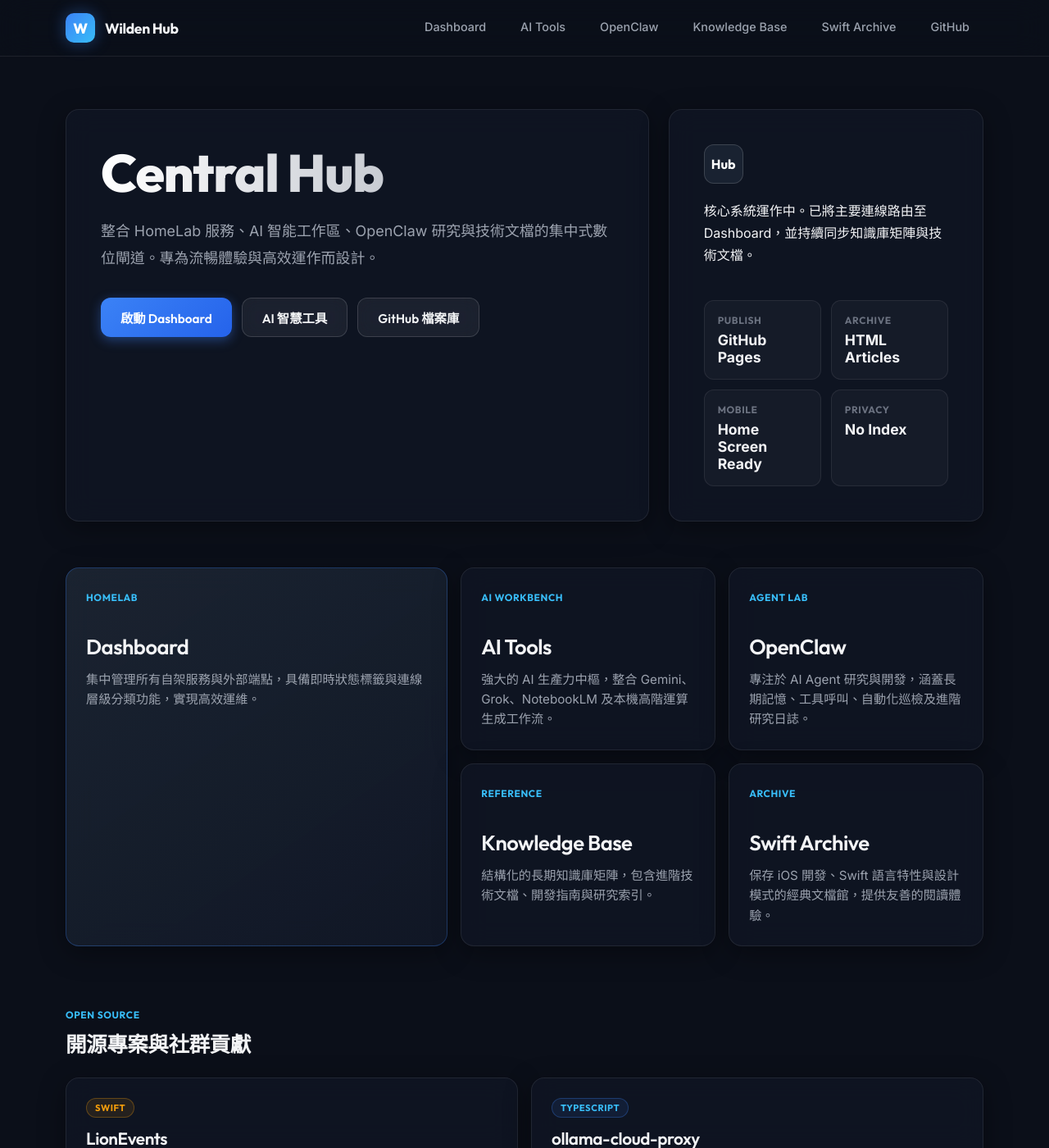
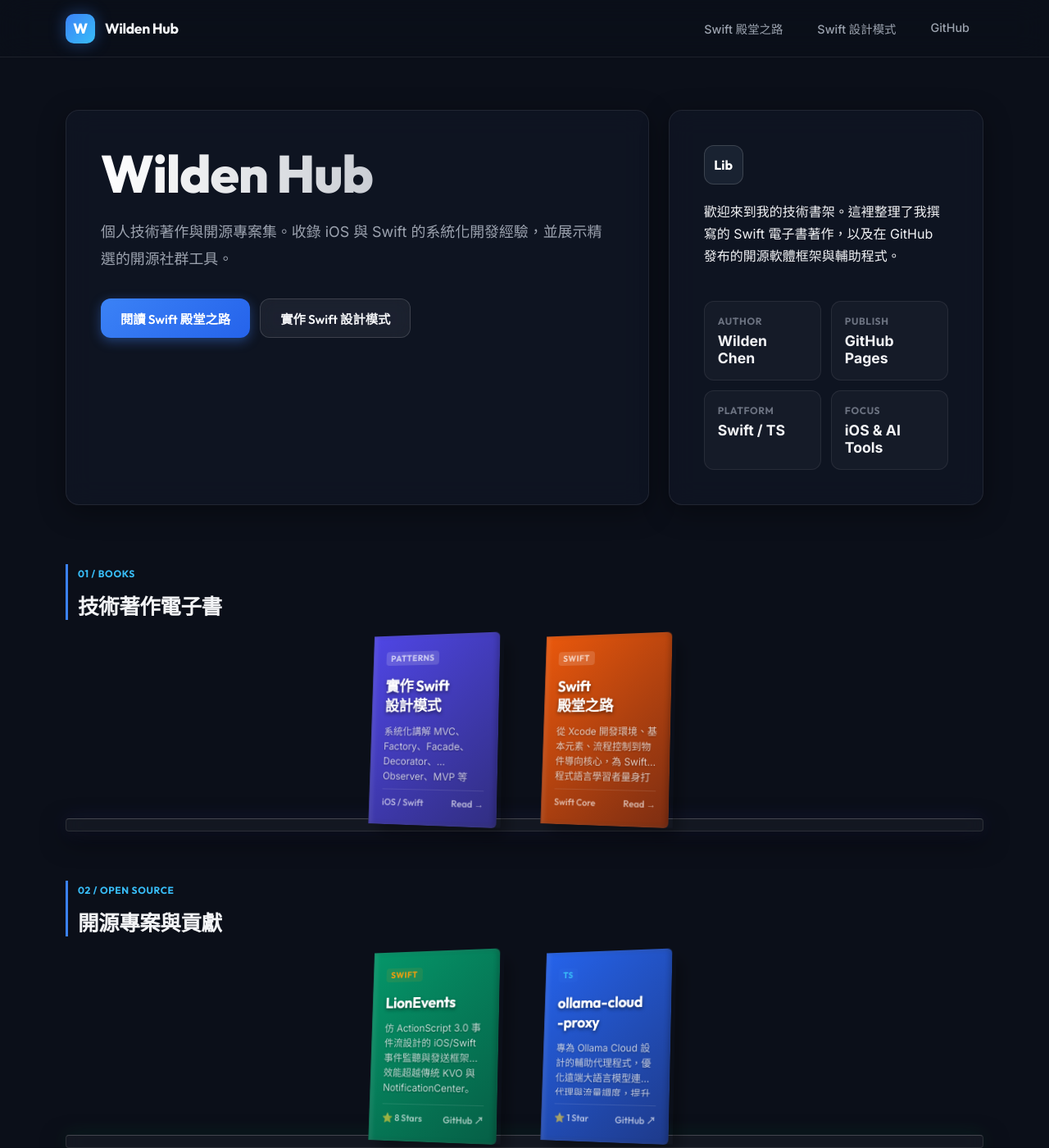
Before and after one commit to WildenChen/WildenChen.github.io, a Jekyll site: the page index.html, which Jekyll copies as it is, in a window 1280 px wide and 1400 px high. Shown: the whole window at 82% size. Built offline with Jekyll 4.4.1, drawn with Linux system fonts in a browser that asks for light colours; some of the changed text lies outside the part shown.

Commit message:
feat: restructure site into a responsive 3D digital bookshelf

```diff
--- a/_config.yml
+++ b/_config.yml
@@ -20,7 +20,7 @@ defaults:
       path: "chapter*"
     values:
       layout: legacy_article
-      article_section: Swift Archive
+      article_section: Swift 殿堂之路
       robots: noindex,nofollow
   - scope:
       path: "ios-design-patterns"
--- a/_layouts/legacy_article.html
+++ b/_layouts/legacy_article.html
@@ -3,7 +3,7 @@ layout: default
 ---
 <main class="portal-shell article-shell">
   <aside class="article-toc" aria-label="Swift archive navigation">
-    <p class="card-index">Swift Archive</p>
+    <p class="card-index">Swift 殿堂之路</p>
     <a href="{{ '/swift.html' | relative_url }}">關於 Swift 程式語言開發</a>
     <a href="{{ '/SUMMARY.html' | relative_url }}">完整目錄</a>
     <a href="{{ '/chapter1/README.html' | relative_url }}">第一章 開發環境</a>
@@ -21,7 +21,7 @@ layout: default
   <article class="article-card">
     <div class="article-meta">
       <span>{{ page.article_section | default: 'Legacy Article' }}</span>
-      <a href="{{ '/legacy/' | relative_url }}">回到 Swift Archive</a>
+      <a href="{{ '/legacy/' | relative_url }}">回到 Swift 殿堂之路</a>
     </div>
     {{ content }}
   </article>
--- a/assets/css/portal.css
+++ b/assets/css/portal.css
@@ -840,112 +840,215 @@ h3 {
 }
 
 
-/* Open Source section styles */
-.open-source-section {
-  padding: 24px 0 48px;
+/* ==========================================================================
+   Cyber Bookshelf styles
+   ========================================================================== */
+:root {
+  /* Default Book Sizes (Desktop / iPad) */
+  --book-w: 160px;
+  --book-h: 230px;
+  --spine-w: 20px;
 }
 
-.open-source-section h2 {
-  margin-bottom: 24px;
+.bookshelf-container {
+  display: flex;
+  flex-direction: column;
+  gap: 60px;
+  padding: 40px 0 80px;
 }
 
-.project-grid {
-  display: grid;
-  grid-template-columns: repeat(2, minmax(0, 1fr));
-  gap: 16px;
+.shelf-row {
+  display: flex;
+  flex-direction: column;
+  gap: 20px;
 }
 
-.project-card {
+.shelf-header {
+  border-left: 3px solid var(--accent);
+  padding-left: 12px;
+}
+
+.shelf-header h2 {
+  margin: 4px 0 0;
+  font-size: 1.6rem;
+  color: var(--text);
+}
+
+.shelf-books-wrapper {
+  position: relative;
+  width: 100%;
   display: flex;
   flex-direction: column;
-  min-height: 180px;
-  padding: 24px;
-  text-decoration: none;
-  border: 1px solid var(--line);
-  border-radius: 16px;
-  background: var(--surface);
-  backdrop-filter: blur(16px);
-  -webkit-backdrop-filter: blur(16px);
-  box-shadow: var(--shadow);
-  transition: transform 0.3s cubic-bezier(0.4, 0, 0.2, 1),
-              border-color 0.3s ease,
-              box-shadow 0.3s ease,
-              background 0.3s ease;
-  position: relative;
-  overflow: hidden;
+  align-items: center;
 }
 
-.project-card:hover {
-  border-color: rgba(255, 255, 255, 0.2);
-  background: var(--surface-hover);
-  transform: translateY(-4px);
-  box-shadow: 0 12px 40px rgba(0, 0, 0, 0.5), 0 0 20px rgba(59, 130, 246, 0.1);
+.shelf-books {
+  display: flex;
+  justify-content: center;
+  align-items: flex-end;
+  gap: 50px;
+  width: 100%;
+  padding: 0 40px;
+  perspective: 1000px;
+  z-index: 2;
 }
 
-.project-card::before {
-  content: "";
+.shelf-base {
+  width: 100%;
+  height: 16px;
+  background: rgba(255, 255, 255, 0.04);
+  backdrop-filter: blur(12px);
+  -webkit-backdrop-filter: blur(12px);
+  border: 1px solid rgba(255, 255, 255, 0.1);
+  border-top: 1px solid rgba(255, 255, 255, 0.2);
+  border-radius: 4px;
+  box-shadow:
+    0 10px 30px rgba(0, 0, 0, 0.6),
+    0 0 20px rgba(59, 130, 246, 0.1),
+    inset 0 1px 0 rgba(255, 255, 255, 0.2);
+  margin-top: -8px;
+  z-index: 1;
+}
+
+/* 3D Book Styles */
+.book-wrapper {
+  display: block;
+  text-decoration: none;
+  perspective: 1000px;
+}
+
+.book-card {
+  position: relative;
+  width: var(--book-w);
+  height: var(--book-h);
+  transform-style: preserve-3d;
+  transform: rotateY(-18deg) rotateX(5deg);
+  transition: transform 0.5s cubic-bezier(0.25, 0.8, 0.25, 1), box-shadow 0.5s ease;
+  box-shadow: 5px 10px 20px rgba(0, 0, 0, 0.4);
+}
+
+.book-wrapper:hover .book-card,
+.book-wrapper:focus-visible .book-card {
+  transform: rotateY(-30deg) rotateX(8deg) translateY(-20px) translateZ(20px);
+  box-shadow: 20px 25px 40px rgba(0, 0, 0, 0.6), 0 0 25px rgba(59, 130, 246, 0.2);
+  outline: none;
+}
+
+/* Spine styling */
+.book-spine {
+  position: absolute;
+  top: 0;
+  left: 0;
+  width: var(--spine-w);
+  height: 100%;
+  background: var(--spine-bg, #1e3a8a);
+  transform: rotateY(-90deg);
+  transform-origin: left;
+  border-radius: 2px 0 0 2px;
+  box-shadow:
+    inset 1px 0 0 rgba(255, 255, 255, 0.1),
+    inset -2px 0 5px rgba(0, 0, 0, 0.4);
+}
+
+/* Book Cover (Front) */
+.book-front {
   position: absolute;
   top: 0;
   left: 0;
   width: 100%;
-  height: 2px;
-  background: linear-gradient(90deg, transparent, rgba(255, 255, 255, 0.1), transparent);
-  opacity: 0;
-  transition: opacity 0.3s;
+  height: 100%;
+  background: var(--cover-bg, linear-gradient(135deg, #3b82f6, #1d4ed8));
+  transform: translateZ(var(--spine-w));
+  transform-origin: left;
+  border-radius: 0 6px 6px 0;
+  padding: 20px 16px;
+  display: flex;
+  flex-direction: column;
+  justify-content: space-between;
+  box-shadow:
+    inset 3px 0 6px rgba(255, 255, 255, 0.1),
+    inset -3px 0 6px rgba(0, 0, 0, 0.2);
+  border-left: 1px solid rgba(255, 255, 255, 0.05);
 }
 
-.project-card:hover::before {
-  opacity: 1;
+/* Book content styles */
+.book-header {
+  display: flex;
+  flex-direction: column;
+  gap: 4px;
 }
 
-.project-card h3 {
-  margin: 12px 0 8px;
-  color: var(--text);
-  font-size: 1.3rem;
-}
-
-.project-card p {
-  margin-bottom: 16px;
-  color: var(--muted);
-  font-size: 0.95rem;
-  line-height: 1.6;
-  flex-grow: 1;
-}
-
-.project-meta {
-  display: flex;
-  gap: 16px;
+.book-badge {
+  align-self: flex-start;
   font-family: 'Outfit', sans-serif;
-  font-size: 0.8rem;
-  color: var(--faint);
-  font-weight: 600;
-}
-
-.project-badge {
-  align-self: start;
-  padding: 4px 10px;
-  border: 1px solid transparent;
-  border-radius: 20px;
-  font-family: 'Outfit', sans-serif;
-  font-size: 0.7rem;
+  font-size: 0.65rem;
   font-weight: 700;
   letter-spacing: 0.05em;
   text-transform: uppercase;
+  color: rgba(255, 255, 255, 0.7);
+  background: rgba(255, 255, 255, 0.15);
+  padding: 2px 6px;
+  border-radius: 4px;
 }
 
-.project-badge.swift {
+.book-badge.swift {
   border-color: rgba(245, 158, 11, 0.3);
   color: var(--warning);
   background: rgba(245, 158, 11, 0.1);
 }
 
-.project-badge.typescript {
+.book-badge.typescript {
   border-color: rgba(59, 130, 246, 0.3);
   color: var(--sky);
   background: rgba(59, 130, 246, 0.1);
 }
 
+.book-front h3 {
+  margin: 10px 0 0;
+  color: #fff;
+  font-size: 1.15rem;
+  line-height: 1.3;
+  font-weight: 700;
+  text-shadow: 0 2px 4px rgba(0, 0, 0, 0.5);
+}
+
+.book-desc {
+  font-size: 0.75rem;
+  line-height: 1.5;
+  color: rgba(255, 255, 255, 0.75);
+  margin: 10px 0 0;
+  overflow: hidden;
+  display: -webkit-box;
+  -webkit-line-clamp: 3;
+  -webkit-box-orient: vertical;
+  text-shadow: 0 1px 2px rgba(0, 0, 0, 0.3);
+  flex-grow: 1;
+}
+
+.book-footer {
+  font-family: 'Outfit', sans-serif;
+  font-size: 0.7rem;
+  font-weight: 600;
+  color: rgba(255, 255, 255, 0.6);
+  display: flex;
+  justify-content: space-between;
+  align-items: center;
+  border-top: 1px solid rgba(255, 255, 255, 0.1);
+  padding-top: 8px;
+  margin-top: 10px;
+}
+
 @media (max-width: 940px) {
+  :root {
+    --book-w: 130px;
+    --book-h: 190px;
+    --spine-w: 18px;
+  }
+
+  .shelf-books {
+    gap: 30px;
+  }
+
   .hero,
   .split-section,
   .article-shell {
@@ -957,8 +1060,7 @@ h3 {
   .directory-grid,
   .chapter-grid,
   .chapter-grid.compact,
-  .quick-grid,
-  .project-grid {
+  .quick-grid {
     grid-template-columns: repeat(2, minmax(0, 1fr));
   }
 
@@ -980,6 +1082,36 @@ h3 {
 }
 
 @media (max-width: 680px) {
+  :root {
+    --book-w: 105px;
+    --book-h: 155px;
+    --spine-w: 15px;
+  }
+
+  .shelf-books {
+    gap: 15px;
+    padding: 0 10px;
+  }
+
+  .book-front {
+    padding: 10px 8px;
+  }
+
+  .book-front h3 {
+    font-size: 0.8rem;
+    margin-top: 4px;
+  }
+
+  .book-desc {
+    display: none; /* Hide description on mobile to keep it neat */
+  }
+
+  .book-footer {
+    font-size: 0.58rem;
+    padding-top: 4px;
+    margin-top: 4px;
+  }
+
   .portal-shell {
     width: min(100% - 24px, var(--max-width));
   }
@@ -1023,8 +1155,7 @@ h3 {
   .quick-grid,
   .assistant-grid,
   .status-strip,
-  .service-grid,
-  .project-grid {
+  .service-grid {
     grid-template-columns: 1fr;
   }
 
--- a/index.html
+++ b/index.html
@@ -13,8 +13,8 @@
   <link rel="apple-touch-icon" sizes="180x180" href="assets/icons/apple-touch-icon.png">
   <link rel="icon" type="image/png" sizes="32x32" href="assets/icons/icon-32.png">
   <link rel="icon" type="image/png" sizes="192x192" href="assets/icons/icon-192.png">
-  <title>Wilden Hub | Homelab, AI, Swift Archive</title>
-  <meta name="description" content="Wilden Hub：HomeLab 服務入口、AI 工作區、OpenClaw 研究與 Swift Archive。">
+  <title>Wilden Hub | Swift 殿堂之路, Swift 設計模式, GitHub</title>
+  <meta name="description" content="Wilden Hub：個人技術著作電子書與開源專案集。收錄實作 Swift 設計模式與 Swift 殿堂之路。">
   <link rel="stylesheet" href="assets/css/portal.css">
 </head>
 <body>
@@ -25,11 +25,8 @@
         <span>Wilden Hub</span>
       </a>
       <nav class="nav-links" aria-label="Primary navigation">
-        <a href="dashboard/">Dashboard</a>
-        <a href="ai-tools/">AI Tools</a>
-        <a href="openclaw/">OpenClaw</a>
-        <a href="knowledge-base/">Knowledge Base</a>
-        <a href="legacy/">Swift Archive</a>
+        <a href="legacy/">Swift 殿堂之路</a>
+        <a href="ios-design-patterns/README.html">Swift 設計模式</a>
         <a href="https://github.com/WildenChen" target="_blank" rel="noopener">GitHub</a>
       </nav>
     </div>
@@ -38,121 +35,125 @@
   <main class="portal-shell">
     <section class="hero" aria-labelledby="hero-title">
       <div class="hero-copy">
-        <h1 id="hero-title">Central Hub</h1>
-        <p class="lede">整合 HomeLab 服務、AI 智能工作區、OpenClaw 研究與技術文檔的集中式數位閘道。專為流暢體驗與高效運作而設計。</p>
+        <h1 id="hero-title">Wilden Hub</h1>
+        <p class="lede">個人技術著作與開源專案集。收錄 iOS 與 Swift 的系統化開發經驗，並展示精選的開源社群工具。</p>
         <div class="hero-actions">
-          <a class="button primary" href="dashboard/">啟動 Dashboard</a>
-          <a class="button" href="ai-tools/">AI 智慧工具</a>
-          <a class="button" href="https://github.com/WildenChen" target="_blank" rel="noopener">GitHub 檔案庫</a>
+          <a class="button primary" href="legacy/">閱讀 Swift 殿堂之路</a>
+          <a class="button" href="ios-design-patterns/README.html">實作 Swift 設計模式</a>
         </div>
       </div>
 
       <aside class="assistant-card" aria-label="Site summary">
-        <div class="assistant-avatar" aria-hidden="true">Hub</div>
-        <p class="assistant-line">核心系統運作中。已將主要連線路由至 Dashboard，並持續同步知識庫矩陣與技術文檔。</p>
+        <div class="assistant-avatar" aria-hidden="true">Lib</div>
+        <p class="assistant-line">歡迎來到我的技術書架。這裡整理了我撰寫的 Swift 電子書著作，以及在 GitHub 發布的開源軟體框架與輔助程式。</p>
         <div class="assistant-grid">
+          <div><span>Author</span><strong>Wilden Chen</strong></div>
           <div><span>Publish</span><strong>GitHub Pages</strong></div>
-          <div><span>Archive</span><strong>HTML Articles</strong></div>
-          <div><span>Mobile</span><strong>Home Screen Ready</strong></div>
-          <div><span>Privacy</span><strong>No Index</strong></div>
+          <div><span>Platform</span><strong>Swift / TS</strong></div>
+          <div><span>Focus</span><strong>iOS & AI Tools</strong></div>
         </div>
       </aside>
     </section>
 
-    <section class="focus-grid" aria-label="Primary routes">
-      <a class="focus-card focus-card-main" href="dashboard/">
-        <span class="card-index">HomeLab</span>
-        <h2>Dashboard</h2>
-        <p>集中管理所有自架服務與外部端點，具備即時狀態標籤與連線層級分類功能，實現高效運維。</p>
-      </a>
-      <a class="focus-card" href="ai-tools/">
-        <span class="card-index">AI Workbench</span>
-        <h2>AI Tools</h2>
-        <p>強大的 AI 生產力中樞，整合 Gemini、Grok、NotebookLM 及本機高階運算生成工作流。</p>
-      </a>
-      <a class="focus-card" href="openclaw/">
-        <span class="card-index">Agent Lab</span>
-        <h2>OpenClaw</h2>
-        <p>專注於 AI Agent 研究與開發，涵蓋長期記憶、工具呼叫、自動化巡檢及進階研究日誌。</p>
-      </a>
-      <a class="focus-card" href="knowledge-base/">
-        <span class="card-index">Reference</span>
-        <h2>Knowledge Base</h2>
-        <p>結構化的長期知識庫矩陣，包含進階技術文檔、開發指南與研究索引。</p>
-      </a>
-      <a class="focus-card" href="legacy/">
-        <span class="card-index">Archive</span>
-        <h2>Swift Archive</h2>
-        <p>保存 iOS 開發、Swift 語言特性與設計模式的經典文檔館，提供友善的閱讀體驗。</p>
-      </a>
-    </section>
-
-    <section class="open-source-section" id="open-source" aria-labelledby="open-source-title">
-      <p class="card-index">Open Source</p>
-      <h2 id="open-source-title">開源專案與社群貢獻</h2>
-      <div class="project-grid">
-        <a class="project-card" href="https://github.com/WildenChen/LionEvents" target="_blank" rel="noopener">
-          <div class="project-badge swift">Swift</div>
-          <h3>LionEvents</h3>
-          <p>仿 ActionScript 3.0 事件流設計的 iOS/Swift 事件監聽與發送框架。效能超越傳統 KVO 與 NotificationCenter，提供高度解耦的元件通訊機制。</p>
-          <div class="project-meta">
-            <span>⭐ 8 Stars</span>
-            <span>🍴 1 Fork</span>
+    <section class="bookshelf-container" aria-label="Digital Bookshelf">
+      <!-- Shelf 1: Technical Books -->
+      <div class="shelf-row">
+        <div class="shelf-header">
+          <span class="card-index">01 / Books</span>
+          <h2>技術著作電子書</h2>
+        </div>
+        <div class="shelf-books-wrapper">
+          <div class="shelf-books">
+            <!-- Book 1: Swift 設計模式 -->
+            <a class="book-wrapper" href="ios-design-patterns/README.html">
+              <div class="book-card" style="--spine-bg: #312E81; --cover-bg: linear-gradient(135deg, #4F46E5, #312E81)">
+                <div class="book-spine"></div>
+                <div class="book-front">
+                  <div class="book-header">
+                    <span class="book-badge">Patterns</span>
+                    <h3>實作 Swift<br>設計模式</h3>
+                  </div>
+                  <p class="book-desc">系統化講解 MVC、Factory、Facade、Decorator、Observer、MVP 等 iOS 常見架構與設計模式的實踐指南。</p>
+                  <div class="book-footer">
+                    <span>iOS / Swift</span>
+                    <span>Read →</span>
+                  </div>
+                </div>
+              </div>
+            </a>
+            <!-- Book 2: Swift 殿堂之路 -->
+            <a class="book-wrapper" href="legacy/">
+              <div class="book-card" style="--spine-bg: #7C2D12; --cover-bg: linear-gradient(135deg, #EA580C, #7C2D12)">
+                <div class="book-spine"></div>
+                <div class="book-front">
+                  <div class="book-header">
+                    <span class="book-badge">Swift</span>
+                    <h3>Swift<br>殿堂之路</h3>
+                  </div>
+                  <p class="book-desc">從 Xcode 開發環境、基本元素、流程控制到物件導向核心，為 Swift 程式語言學習者量身打造的實用教程。</p>
+                  <div class="book-footer">
+                    <span>Swift Core</span>
+                    <span>Read →</span>
+                  </div>
+                </div>
+              </div>
+            </a>
           </div>
-        </a>
-        <a class="project-card" href="https://github.com/WildenChen/ollama-cloud-proxy" target="_blank" rel="noopener">
-          <div class="project-badge typescript">TypeScript</div>
-          <h3>ollama-cloud-proxy</h3>
-          <p>專為 Ollama Cloud 設計的輔助代理程式，優化遠端大語言模型 (LLM) 連線代理與流量調度，提升本機與雲端的 AI 協作開發體驗。</p>
-          <div class="project-meta">
-            <span>⭐ 1 Star</span>
-          </div>
-        </a>
-      </div>
-    </section>
-
-    <section class="quick-grid" aria-label="System features">
-      <article class="quick-panel">
-        <p class="card-index">Performance</p>
-        <h2>靜態架構驅動</h2>
-        <p>採用高度最佳化的靜態網頁生成技術，確保極致的載入速度與系統可靠性。</p>
-      </article>
-      <article class="quick-panel">
-        <p class="card-index">Experience</p>
-        <h2>PWA 跨平台支援</h2>
-        <p>完美支援漸進式網頁應用程式架構，提供如同原生 App 般流暢的跨裝置存取體驗。</p>
-      </article>
-      <article class="quick-panel">
-        <p class="card-index">Security</p>
-        <h2>隱私與存取控制</h2>
-        <p>阻絕外部搜尋引擎索引，確保個人 HomeLab 與數據端點的安全性與隱密性。</p>
-      </article>
-    </section>
-
-    <section class="split-section" id="architecture" aria-labelledby="architecture-title">
-      <div class="content-panel">
-        <p class="card-index">Architecture</p>
-        <h2 id="architecture-title">五大核心系統區塊</h2>
-        <p>網站架構以高效邏輯分離：Dashboard 監控服務端點、AI Tools 提升生產力、OpenClaw 深化前沿研究、Knowledge Base 累積專業文檔、Swift Archive 保存經典技術資產。</p>
-        <div class="section-actions">
-          <a class="button primary" href="dashboard/">存取 Dashboard</a>
-          <a class="button" href="knowledge-base/">瀏覽 Knowledge Base</a>
+          <div class="shelf-base" style="box-shadow: 0 10px 30px rgba(0, 0, 0, 0.6), 0 0 25px rgba(99, 102, 241, 0.15);"></div>
         </div>
       </div>
-      <div class="content-panel assistant-notes">
-        <p class="card-index">Status</p>
-        <h2>目前系統運行狀態</h2>
-        <ul>
-          <li><strong>Dashboard</strong>：即時端點連線狀態同步正常。</li>
-          <li><strong>AI Tools</strong>：工作流模組已就緒。</li>
-          <li><strong>Security</strong>：全域防護與無索引策略 (No Index) 已啟用。</li>
-        </ul>
+
+      <!-- Shelf 2: Open Source Projects -->
+      <div class="shelf-row">
+        <div class="shelf-header">
+          <span class="card-index">02 / Open Source</span>
+          <h2>開源專案與貢獻</h2>
+        </div>
+        <div class="shelf-books-wrapper">
+          <div class="shelf-books">
+            <!-- Book 3: LionEvents -->
+            <a class="book-wrapper" href="https://github.com/WildenChen/LionEvents" target="_blank" rel="noopener">
+              <div class="book-card" style="--spine-bg: #065F46; --cover-bg: linear-gradient(135deg, #059669, #065F46)">
+                <div class="book-spine"></div>
+                <div class="book-front">
+                  <div class="book-header">
+                    <span class="book-badge swift">Swift</span>
+                    <h3>LionEvents</h3>
+                  </div>
+                  <p class="book-desc">仿 ActionScript 3.0 事件流設計的 iOS/Swift 事件監聽與發送框架。效能超越傳統 KVO 與 NotificationCenter。</p>
+                  <div class="book-footer">
+                    <span>⭐ 8 Stars</span>
+                    <span>GitHub ↗</span>
+                  </div>
+                </div>
+              </div>
+            </a>
+            <!-- Book 4: ollama-cloud-proxy -->
+            <a class="book-wrapper" href="https://github.com/WildenChen/ollama-cloud-proxy" target="_blank" rel="noopener">
+              <div class="book-card" style="--spine-bg: #1E3A8A; --cover-bg: linear-gradient(135deg, #2563EB, #1E3A8A)">
+                <div class="book-spine"></div>
+                <div class="book-front">
+                  <div class="book-header">
+                    <span class="book-badge typescript">TS</span>
+                    <h3>ollama-cloud<br>-proxy</h3>
+                  </div>
+                  <p class="book-desc">專為 Ollama Cloud 設計的輔助代理程式，優化遠端大語言模型連線代理與流量調度，提升 AI 協作開發體驗。</p>
+                  <div class="book-footer">
+                    <span>⭐ 1 Star</span>
+                    <span>GitHub ↗</span>
+                  </div>
+                </div>
+              </div>
+            </a>
+          </div>
+          <div class="shelf-base" style="box-shadow: 0 10px 30px rgba(0, 0, 0, 0.6), 0 0 25px rgba(16, 185, 129, 0.15);"></div>
+        </div>
       </div>
     </section>
   </main>
 
   <footer class="portal-shell site-footer">
-    <span>Wilden Hub · GitHub Pages · Homelab · AI · Swift Archive · noindex / nofollow</span>
+    <span>Wilden Hub · © 2026 · 技術著作與開源專案集 · noindex / nofollow</span>
   </footer>
   <script src="assets/js/pwa.js" defer></script>
 </body>
--- a/legacy/index.html
+++ b/legacy/index.html
@@ -13,8 +13,8 @@
   <link rel="apple-touch-icon" sizes="180x180" href="../assets/icons/apple-touch-icon.png">
   <link rel="icon" type="image/png" sizes="32x32" href="../assets/icons/icon-32.png">
   <link rel="icon" type="image/png" sizes="192x192" href="../assets/icons/icon-192.png">
-  <title>Swift Archive | Wilden Hub</title>
-  <meta name="description" content="Archived Swift, iOS, and design pattern articles preserved from the original site.">
+  <title>Swift 殿堂之路 | Wilden Hub</title>
+  <meta name="description" content="從 Swift 基礎元素、流程控制、函數，到物件導向與協定委派，本教程為您奠定紮實的 Swift 開發根基。">
   <link rel="stylesheet" href="../assets/css/portal.css">
 </head>
 <body>
@@ -22,20 +22,17 @@
     <div class="portal-shell navbar">
       <a class="brand" href="../"><span class="brand-mark">W</span><span>Wilden Hub</span></a>
       <nav class="nav-links" aria-label="Primary navigation">
-        <a href="../dashboard/">Dashboard</a>
-        <a href="../ai-tools/">AI Tools</a>
-        <a href="../openclaw/">OpenClaw</a>
-        <a href="../knowledge-base/">Knowledge Base</a>
-        <a href="./">Swift Archive</a>
+        <a href="../legacy/">Swift 殿堂之路</a>
+        <a href="../ios-design-patterns/README.html">Swift 設計模式</a>
         <a href="https://github.com/WildenChen" target="_blank" rel="noopener">GitHub</a>
       </nav>
     </div>
   </header>
   <main class="portal-shell page-main">
     <section class="page-hero">
-      <p class="kicker"><span class="pulse" aria-hidden="true"></span> Preserved archive</p>
-      <h1>Swift Archive</h1>
-      <p class="lede">舊 Swift、iOS 與設計模式文章保留原路徑，但入口重新整理成可閱讀的章節目錄。每個連結都指向 GitHub Pages 產生的 HTML 頁，不再直接打開 Markdown 原始檔。</p>
+      <p class="kicker"><span class="pulse" aria-hidden="true"></span> Technical Book</p>
+      <h1>Swift 殿堂之路</h1>
+      <p class="lede">從 Swift 基礎語法與元素、流程控制、函數進階使用，到物件導向核心、協定與委派模式，本著作旨在為您打造紮實的 Swift 開發實力。</p>
     </section>
 
     <section class="status-strip" aria-label="Archive summary">
@@ -83,7 +80,7 @@
         <p>如果要照原 GitBook 順序瀏覽，可以打開完整 `SUMMARY.html`。這裡的章節卡片是整理後的快速入口。</p>
         <div class="section-actions">
           <a class="button primary" href="../SUMMARY.html">完整目錄</a>
-          <a class="button" href="../knowledge-base/">Knowledge Base</a>
+          <a class="button" href="../">回首頁</a>
         </div>
       </div>
     </section>
```
Also changed, not shown: _layouts/default.html (+2 -5 lines).
